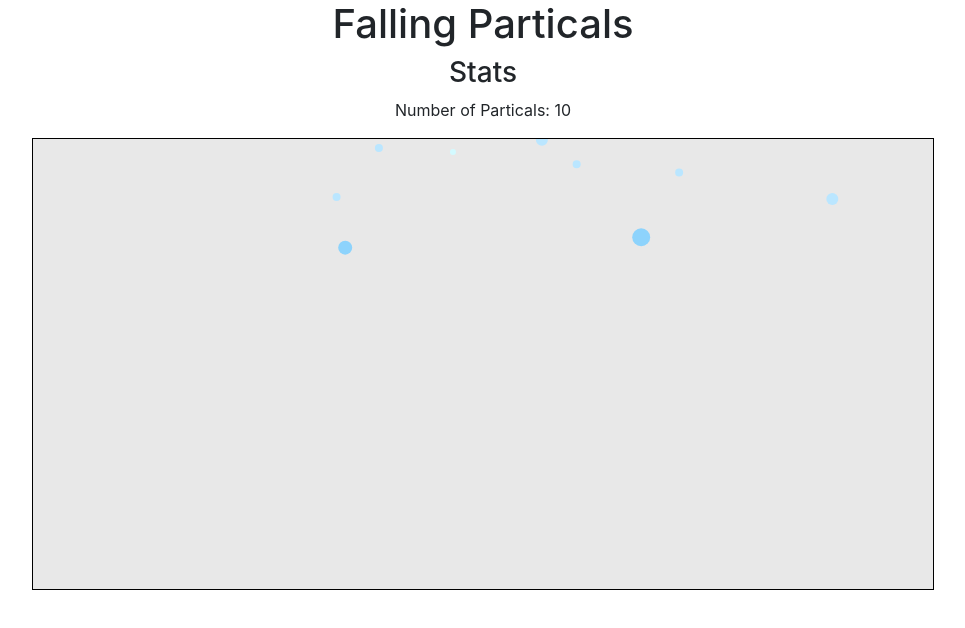
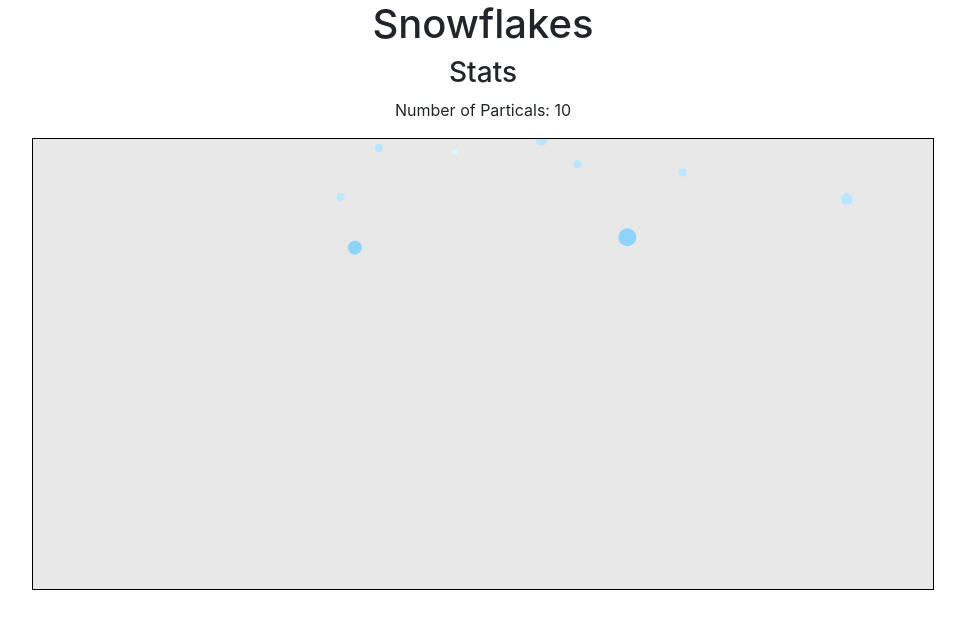
Before and after one commit to Jordfoz16/SnowflakeJS, a plain HTML site: page index.html in a window 1280 px wide. Shown: the whole page, without its empty margins (157-1122 px from the left). Drawn offline with nearby package versions, Linux system fonts and the light colour scheme.

Commit message:
Snowflakes 1.0.1

```diff
--- a/index.html
+++ b/index.html
@@ -1,12 +1,12 @@
 <html>
     <head>
-        <title>Falling Particals</title>
+        <title>Snowflakes</title>
         <link rel="stylesheet" href="https://stackpath.bootstrapcdn.com/bootstrap/4.2.1/css/bootstrap.min.css" integrity="sha384-GJzZqFGwb1QTTN6wy59ffF1BuGJpLSa9DkKMp0DgiMDm4iYMj70gZWKYbI706tWS" crossorigin="anonymous">
         <link rel="stylesheet" href="./style/style.css">
     </head>
 
     <body>
-        <h1>Falling Particals</h1>
+        <h1>Snowflakes</h1>
 
         <div id="stats">
             <h3>Stats</h3>
@@ -16,7 +16,6 @@
         <canvas id="myCanvas" width="900" height="450" style="border:1px solid #000000;"></canvas>
     </body>
 
-    <script src="./script/snowflake.js"></script>
     <script src="./script/canvas.js"></script>
     <script src="https://code.jquery.com/jquery-3.3.1.slim.min.js" integrity="sha384-q8i/X+965DzO0rT7abK41JStQIAqVgRVzpbzo5smXKp4YfRvH+8abtTE1Pi6jizo" crossorigin="anonymous"></script>
     <script src="https://cdnjs.cloudflare.com/ajax/libs/popper.js/1.14.6/umd/popper.min.js" integrity="sha384-wHAiFfRlMFy6i5SRaxvfOCifBUQy1xHdJ/yoi7FRNXMRBu5WHdZYu1hA6ZOblgut" crossorigin="anonymous"></script>
--- a/script/canvas.js
+++ b/script/canvas.js
@@ -11,7 +11,57 @@ var spawnRate = 30;
 
 var timer = 0;
 
+function snowflake(){
+    var x, y, z, r;
+    var colour = "black";
+
+    var fallSpeed = 0.7;
+    var swayCounter = 0;
+    var swaySpeed = 0.01;
+    var swayDistance = 0.2;
+    var remove = false;
+
+    this.createPartical = function(){
+        this.r = Math.floor((Math.random() * 8) + 2);
+
+        this.x = Math.floor((Math.random() * parseInt(width)));
+        this.y = 0 - (this.r * 2);
+        this.z = this.r;
+
+        fallSpeed = fallSpeed * Math.sin(this.r / 10);
+
+        swaySpeed = (Math.random() / 100) - 0.005;
+        swayDistance = (Math.random() / 5) + 0.1;
+        swayCounter = Math.random();
+
+        if(this.r < 4){ this.colour = "#d3faff";
+        }else if(this.r < 7){ this.colour = "#bae6ff";
+        }else{ this.colour = "#8dd3fc"; }
+    },
+
+    this.draw = function(){
+        ctx.beginPath();
+        ctx.arc(this.x, this.y, this.r, 0, 2 * Math.PI);
+        ctx.fillStyle = this.colour;
+        ctx.fill();
+    },
+
+    this.move = function(){
+        var xa = Math.sin(swayCounter) * swayDistance;
+        this.x += xa;
+        this.y += fallSpeed;
+    }
+};
+
+
 canvasLoop();
+
+function canvasLoop(){
+    update();
+    render();
+
+    requestAnimationFrame(canvasLoop);
+}
 
 function render(){
     clear();
@@ -26,19 +76,18 @@ function update(){
         timer++;
         if(timer % spawnRate == 0){
             addPartical();
-            console.log("Added");
         }
     }
 
     for(i = 0; i < particalArray.length; i ++){
         particalArray[i].move();
-        if(particalArray[i].getY() >= height + 50){
-            particalArray[i].remove();
+        if(particalArray[i].y >= parseInt(height) + 50){
+            particalArray[i].remove = true;
         }
     }
 
     for(i = 0; i < particalArray.length; i++){
-        if(particalArray[i].toRemove()){
+        if(particalArray[i].remove){
             particalArray.splice(i, 1);
         }
     }
@@ -54,7 +103,7 @@ function sortParticals(){
     do{
         swapped = false;
         for(var i = 0; i < particalArray.length-1; i++){
-            if(particalArray[i].getZ() > particalArray[i + 1].getZ()){
+            if(particalArray[i].z > particalArray[i + 1].z){
                 var temp = particalArray[i];
                 particalArray[i] = particalArray[i+1];
                 particalArray[i+1] = temp;
@@ -74,10 +123,3 @@ function addPartical(){
     newPartical.createPartical();
     particalArray.push(newPartical);
 }
-
-function canvasLoop(){
-    update();
-    render();
-
-    requestAnimationFrame(canvasLoop);
-}
--- a/script/snowflake.js
+++ /dev/null
@@ -1,68 +0,0 @@
-function snowflake(){
-
-    var xPos, yPos, zPos, radius, colour;
-
-    var speed = 0.7;
-    var swayCounter = 0;
-    var swaySpeed = 0.01;
-    var swayDistance = 0.2;
-
-    var remove = false;
-
-    this.createPartical = function(){
-        radius = Math.floor((Math.random() * 8) + 2);
-
-        xPos = Math.floor((Math.random() * width));
-        yPos = 0 - (radius * 2);
-
-        zPos = radius;
-        speed = speed * Math.sin(radius/10);
-
-        swaySpeed = (Math.random() / 100) - 0.005;
-        swayDistance = (Math.random() / 5) + 0.1;
-        swayCounter = Math.random();
-
-        if(radius < 4){
-            colour = "#d3faff";
-        }else if(radius < 7){
-            colour = "#bae6ff";
-        }else{
-            colour = "#8dd3fc";
-        }
-    }
-
-    this.setRadius = function(radius){
-        this.radius = radius;
-    }
-
-    this.draw = function(){
-
-        ctx.beginPath();
-        ctx.arc(xPos, yPos, radius, 0, 2 * Math.PI);
-        ctx.fillStyle = colour;
-        ctx.fill();
-    }
-
-    this.getY = function(){
-        return yPos;
-    }
-
-    this.getZ = function(){
-        return zPos;
-    }
-
-    this.move = function(){
-        var xa = Math.sin(swayCounter) * swayDistance;
-        xPos += xa;
-        yPos += speed;
-        swayCounter += swaySpeed;
-    }
-
-    this.remove = function(){
-        remove = true;
-    }
-
-    this.toRemove = function(){
-        return remove;
-    }
-}
```
Also changed, not shown: 1 other file.
